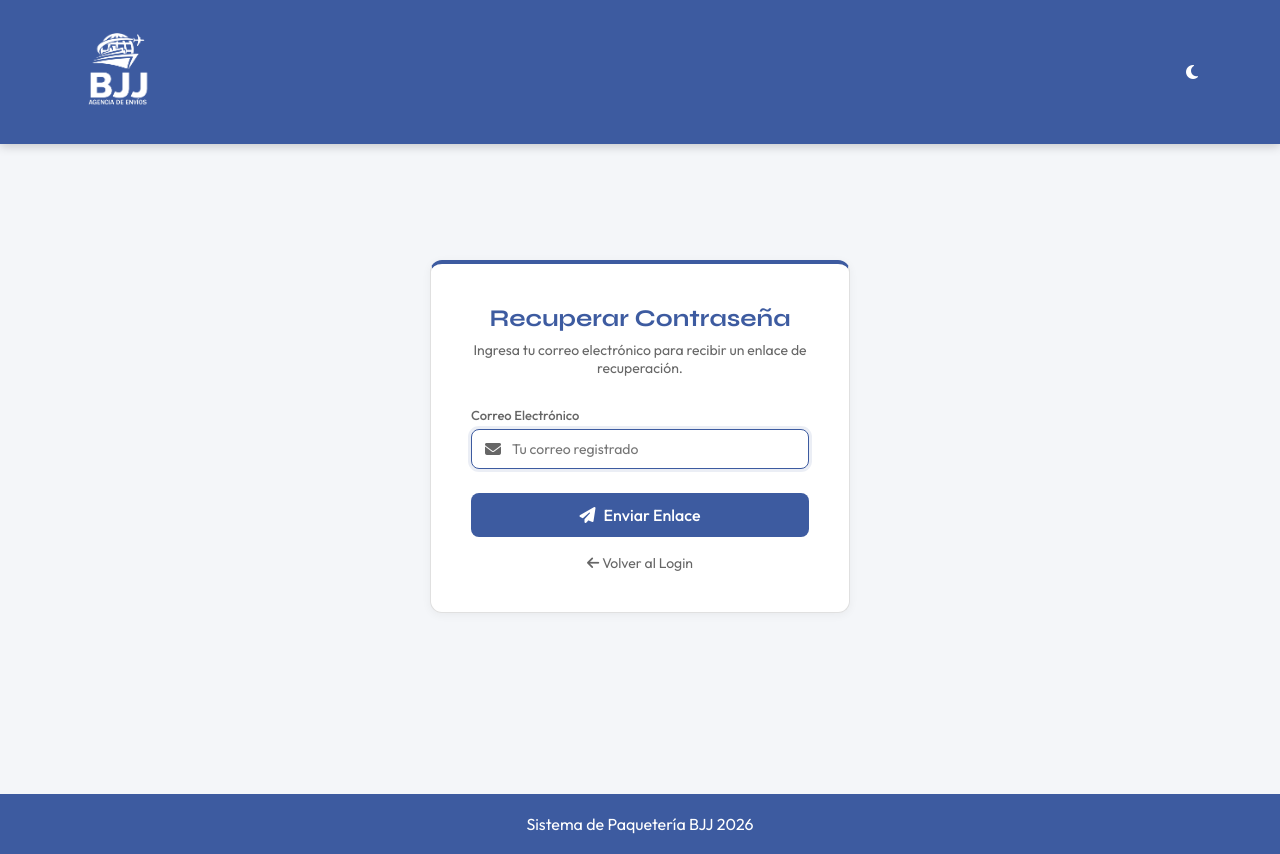
After one commit to Juliojsm22/BJJ-SYSTEM, a Flask app: page /forgot-password in a window 1280 px wide. The commit adds this page. Run offline with Flask 3, Linux system fonts and the light colour scheme.

Commit message:
password

```diff
--- a/routes/auth.py
+++ b/routes/auth.py
@@ -1,8 +1,9 @@
-from flask import Blueprint, render_template, redirect, url_for, flash, request
+from flask import Blueprint, render_template, redirect, url_for, flash, request, current_app
 from flask_login import login_user, logout_user, login_required, current_user
 from models import Usuario
 from werkzeug.security import generate_password_hash
-from extensions import limiter
+from extensions import limiter, db
+from itsdangerous import URLSafeTimedSerializer
 
 auth_bp = Blueprint('auth', __name__)
 
@@ -32,3 +33,58 @@ def login():
 def logout():
     logout_user()
     return redirect(url_for('auth.login'))
+
+@auth_bp.route('/forgot-password', methods=['GET', 'POST'])
+def forgot_password():
+    if current_user.is_authenticated:
+        return redirect(url_for('dashboard.index'))
+
+    if request.method == 'POST':
+        email = request.form.get('email')
+        usuario = Usuario.query.filter_by(email=email, activo=True).first()
+        if usuario:
+            s = URLSafeTimedSerializer(current_app.config['SECRET_KEY'])
+            token = s.dumps(usuario.email, salt='recover-key')
+            reset_url = url_for('auth.reset_password', token=token, _external=True)
+            flash(f'Enlace de recuperación generado: <a href="{reset_url}" style="font-weight:bold;text-decoration:underline;">Click aquí para restablecer</a>. (Simulado porque no hay correo).', 'info')
+        else:
+            flash('Si el correo existe en nuestro sistema y está activo, recibirás un enlace.', 'info')
+        return redirect(url_for('auth.login'))
+
+    return render_template('forgot_password.html')
+
+@auth_bp.route('/reset-password/<token>', methods=['GET', 'POST'])
+def reset_password(token):
+    if current_user.is_authenticated:
+        return redirect(url_for('dashboard.index'))
+
+    s = URLSafeTimedSerializer(current_app.config['SECRET_KEY'])
+    try:
+        email = s.loads(token, salt='recover-key', max_age=3600)
+    except:
+        flash('El enlace de recuperación es inválido o ha expirado.', 'error')
+        return redirect(url_for('auth.forgot_password'))
+
+    if request.method == 'POST':
+        password = request.form.get('password')
+        confirm_password = request.form.get('confirm_password')
+
+        if not password or not confirm_password:
+            flash('Por favor llena ambos campos de contraseña.', 'error')
+            return redirect(url_for('auth.reset_password', token=token))
+
+        if password != confirm_password:
+            flash('Las contraseñas no coinciden.', 'error')
+            return redirect(url_for('auth.reset_password', token=token))
+
+        usuario = Usuario.query.filter_by(email=email, activo=True).first()
+        if usuario:
+            usuario.password = generate_password_hash(password)
+            db.session.commit()
+            flash('Tu contraseña ha sido actualizada exitosamente. Ahora puedes iniciar sesión.', 'success')
+            return redirect(url_for('auth.login'))
+        else:
+            flash('Usuario no encontrado o inactivo.', 'error')
+            return redirect(url_for('auth.login'))
+
+    return render_template('reset_password.html', token=token)
--- /dev/null
+++ b/templates/forgot_password.html
@@ -0,0 +1,36 @@
+{% extends "base.html" %}
+{% block title %}Recuperar Contraseña - BJJ SYSTEM{% endblock %}
+
+{% block content %}
+<div style="display: flex; justify-content: center; align-items: center; min-height: 65vh;">
+    <div class="card" style="width: 100%; max-width: 420px; border-top: 4px solid var(--accent); padding: 40px;">
+        <div style="text-align: center; margin-bottom: 30px;">
+            <h1 style="font-family: 'Syne', sans-serif; color: var(--accent); margin-bottom: 8px; font-size: 24px;">
+                Recuperar Contraseña</h1>
+            <p style="color: var(--text-muted); font-size: 14px;">Ingresa tu correo electrónico para recibir un enlace de recuperación.</p>
+        </div>
+
+        <form method="POST">
+<input type="hidden" name="csrf_token" value="{{ csrf_token() }}"/>
+            <div class="form-group" style="margin-bottom: 24px;">
+                <label>Correo Electrónico</label>
+                <div style="position: relative;">
+                    <i class="fas fa-envelope"
+                        style="position: absolute; left: 14px; top: 50%; transform: translateY(-50%); color: var(--text-muted);"></i>
+                    <input type="email" name="email" class="form-control" style="padding-left: 40px;"
+                        placeholder="Tu correo registrado" required autofocus>
+                </div>
+            </div>
+            <button type="submit" class="btn btn-primary"
+                style="width: 100%; justify-content: center; padding: 12px; font-size: 16px;">
+                <i class="fas fa-paper-plane"></i> Enviar Enlace
+            </button>
+            <div style="text-align: center; margin-top: 15px;">
+                <a href="{{ url_for('auth.login') }}" style="color: var(--text-muted); text-decoration: none; font-size: 14px;">
+                    <i class="fas fa-arrow-left"></i> Volver al Login
+                </a>
+            </div>
+        </form>
+    </div>
+</div>
+{% endblock %}
--- a/templates/login.html
+++ b/templates/login.html
@@ -36,6 +36,9 @@
                 style="width: 100%; justify-content: center; padding: 12px; font-size: 16px;">
                 <i class="fas fa-sign-in-alt"></i> Ingresar
             </button>
+            <div style="text-align: center; margin-top: 15px;">
+                <a href="{{ url_for('auth.forgot_password') }}" style="color: var(--accent); text-decoration: none; font-size: 14px;">¿Olvidaste tu contraseña?</a>
+            </div>
         </form>
 
         <div style="margin-top: 20px; text-align: center;">
```
Also changed, not shown: templates/reset_password.html (added, +40 -0 lines).
